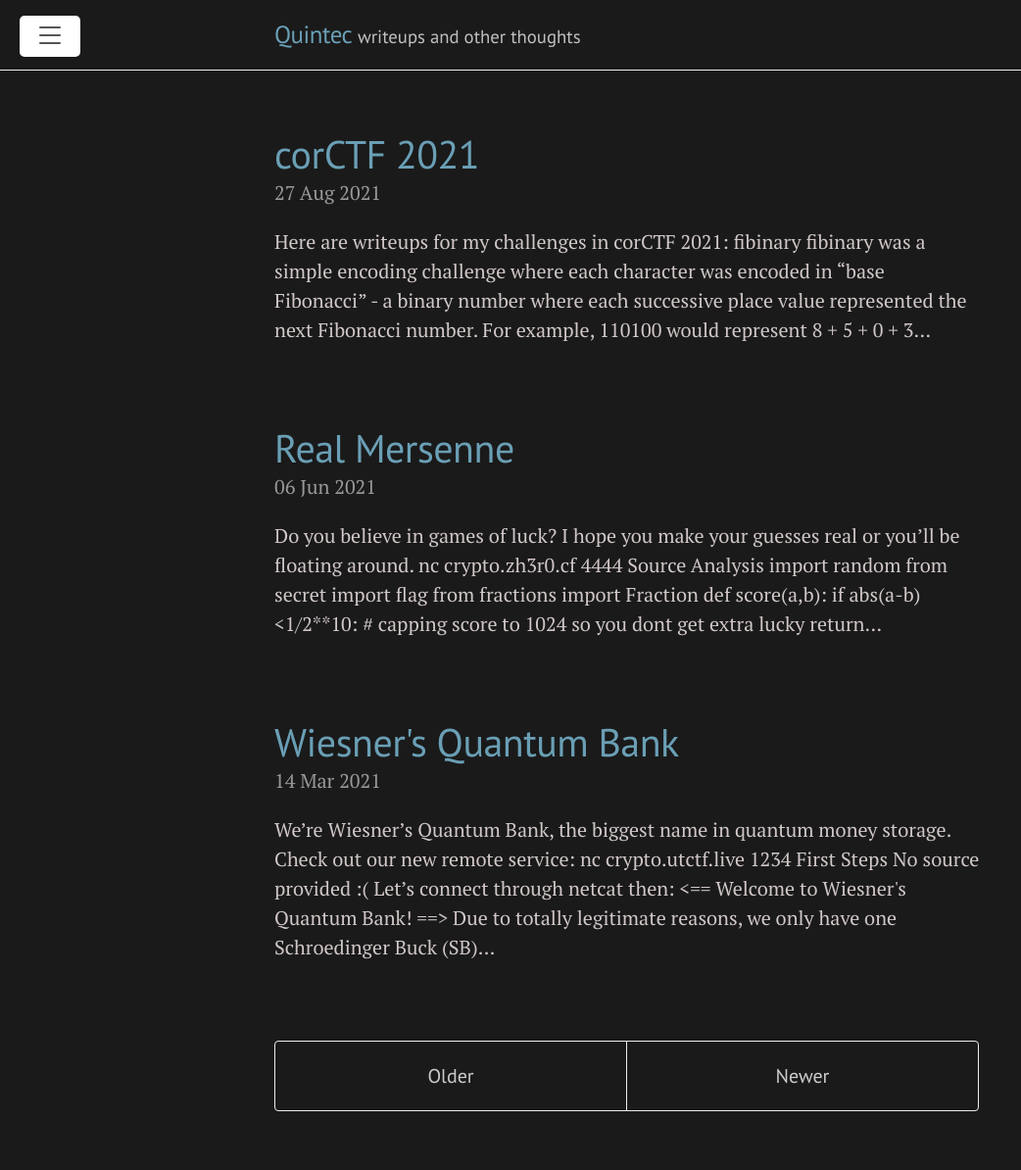
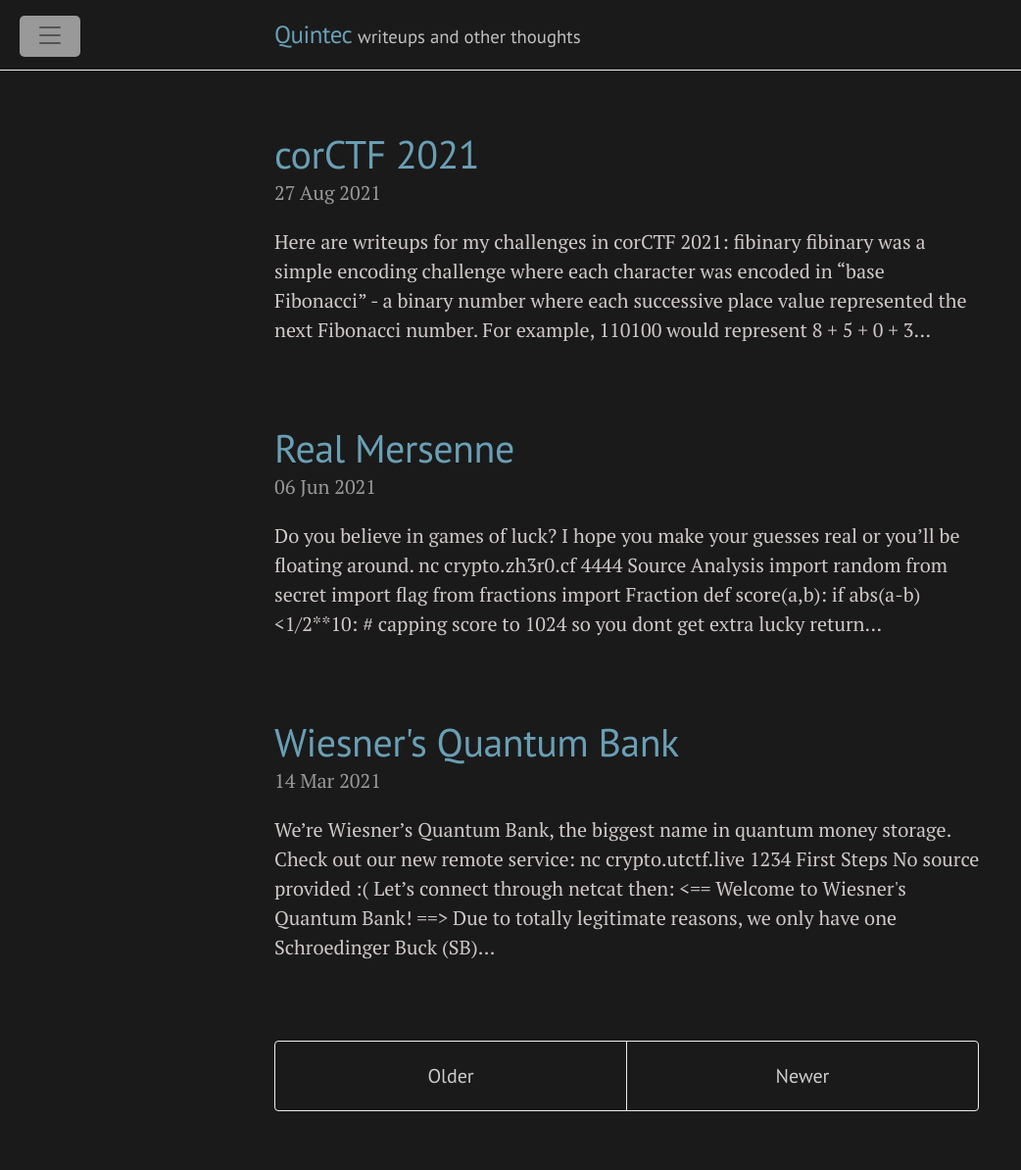
Before and after one commit to Quintec/Quintec.github.io, a Jekyll site: the page built from index.html, in a window 1280 px wide. Shown: the whole page at 98% size, without its empty margins (0-1042 px from the left). Built offline with Jekyll 4.4.1, drawn with Linux system fonts in a browser that asks for light colours; the list of posts is cut into pages by our own code.

Commit message:
dark mode fixes

```diff
--- a/public/css/lanyon.css
+++ b/public/css/lanyon.css
@@ -217,7 +217,7 @@
   align-items: center;
   padding: 0.25rem 0.75rem;
   color: #505050;
-  background-color: #fff;
+  background-color: hsl(0, 0%, 60%);
   border-radius: 0.25rem;
   cursor: pointer;
 }
@@ -234,7 +234,7 @@
 .sidebar-toggle:active,
 #sidebar-checkbox:focus ~ .sidebar-toggle,
 #sidebar-checkbox:checked ~ .sidebar-toggle {
-  color: #fff;
+  color: hsl(0, 0%, 60%);
   background-color: #555;
 }
 
@@ -311,7 +311,7 @@
 .page-title,
 .post-title,
 .post-title a {
-  color: #303030;
+  color: hsl(0, 0%, 60%);
 }
 .page-title,
 .post-title {
--- a/public/css/poole.css
+++ b/public/css/poole.css
@@ -176,7 +176,7 @@
   white-space: pre-wrap;
   word-break: break-all;
   word-wrap: break-word;
-  background-color: #f9f9f9;
+  background-color: hsl(0, 0%, 60%);
 }
 pre code {
   padding: 0;
```
